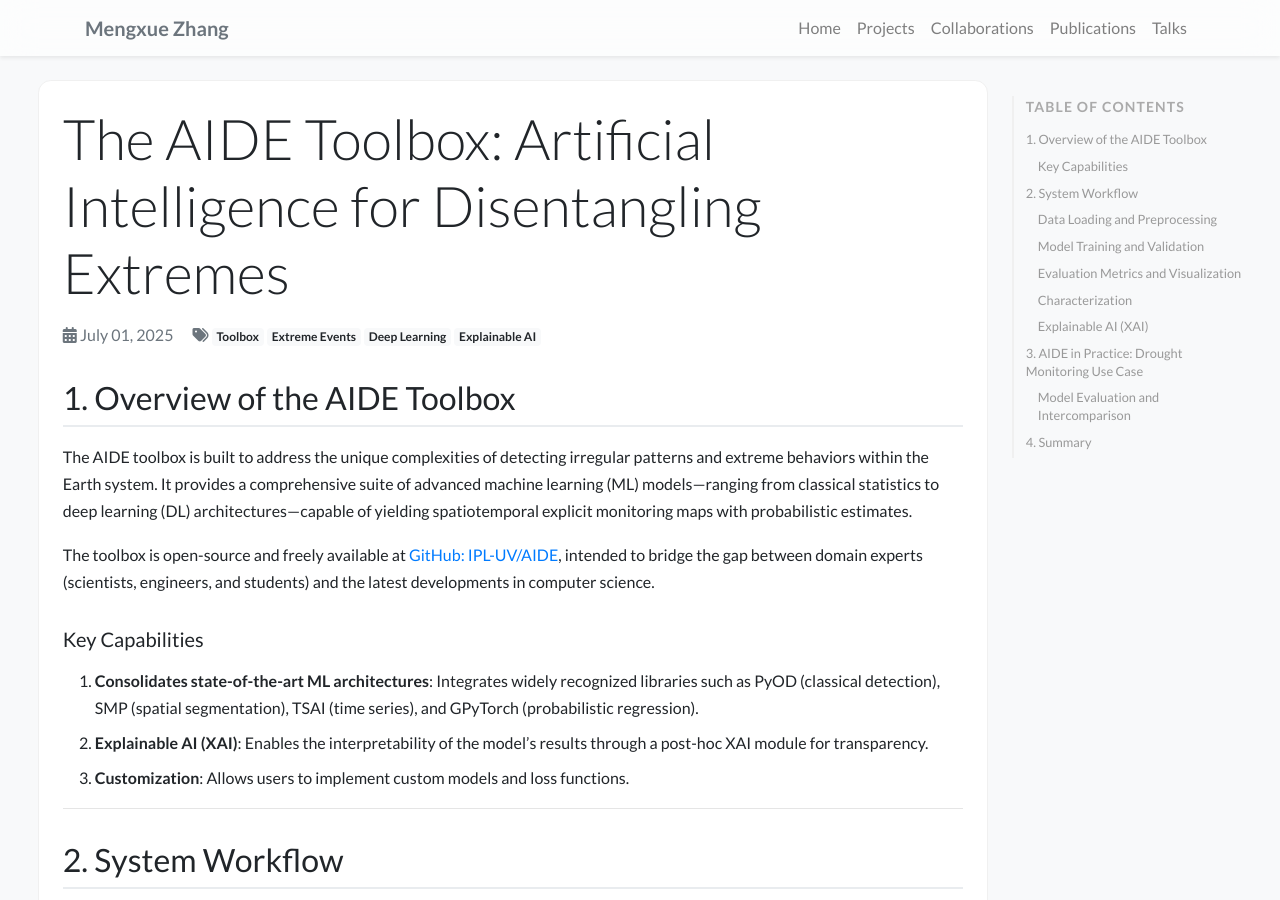
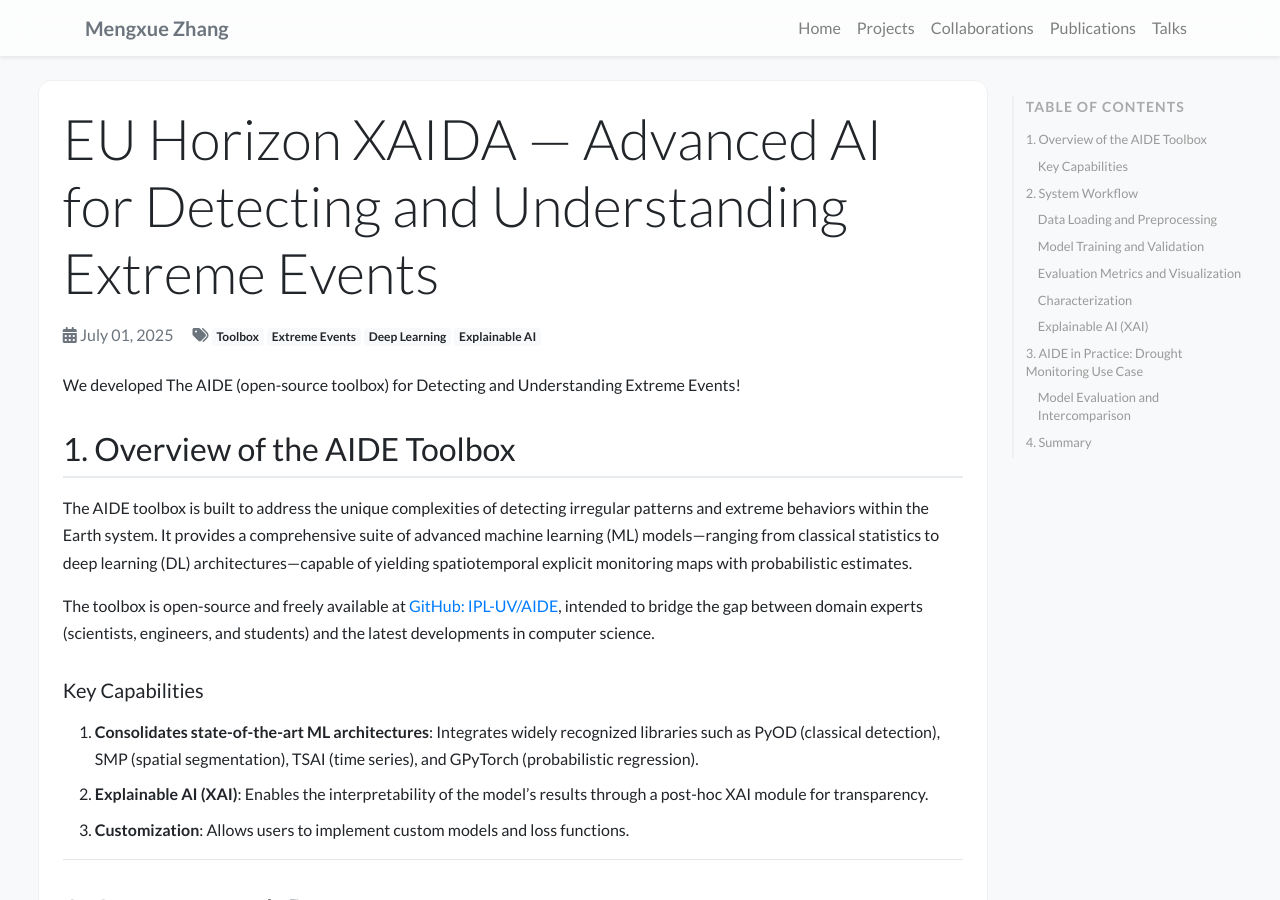
Before and after one commit to mengxue-rs/mengxue-rs.github.io, a Jekyll site: the page built from _posts/2025-07-01-project2.md, in a window 1280 px wide and 900 px high. Built offline with Jekyll 4.4.1, drawn with Linux system fonts in a browser that asks for light colours; nearby versions of some CDN libraries; a style sheet for code colours, icons or effects is not loaded.

Commit message:
Update 2025-07-01-project2.md

```diff
--- a/_posts/2025-07-01-project2.md
+++ b/_posts/2025-07-01-project2.md
@@ -1,6 +1,6 @@
 ---
 layout: blog_post
-title: 'The AIDE Toolbox: Artificial Intelligence for Disentangling Extremes'
+title: 'EU Horizon XAIDA — Advanced AI for Detecting and Understanding Extreme Events'
 date: 2025-07-01
 tags:
   - Toolbox
@@ -8,6 +8,9 @@ tags:
   - Deep Learning
   - Explainable AI
 ---
+
+We developed The AIDE (open-source toolbox) for Detecting and Understanding Extreme Events!
+
 
 # 1. Overview of the AIDE Toolbox
 
```
